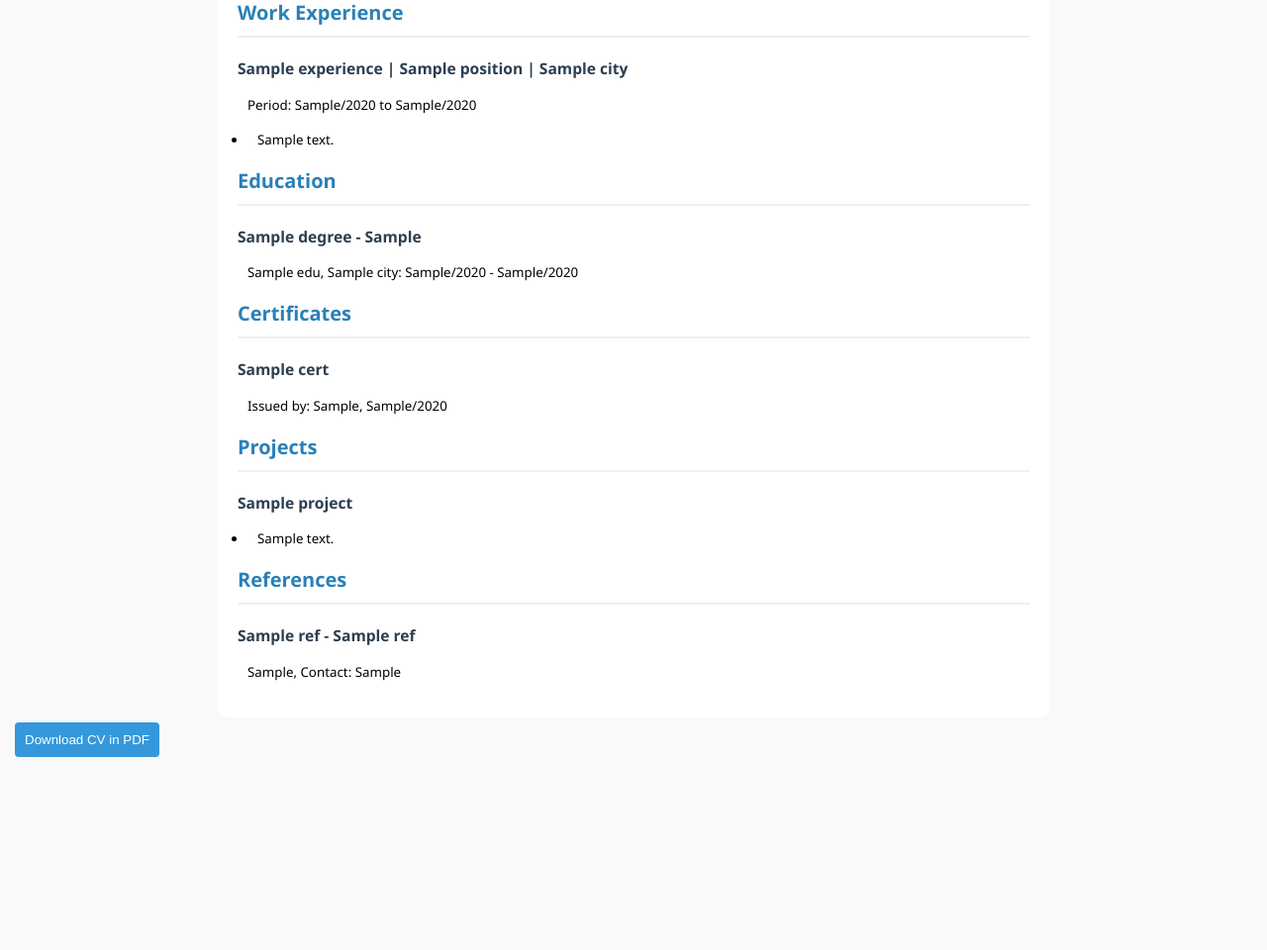
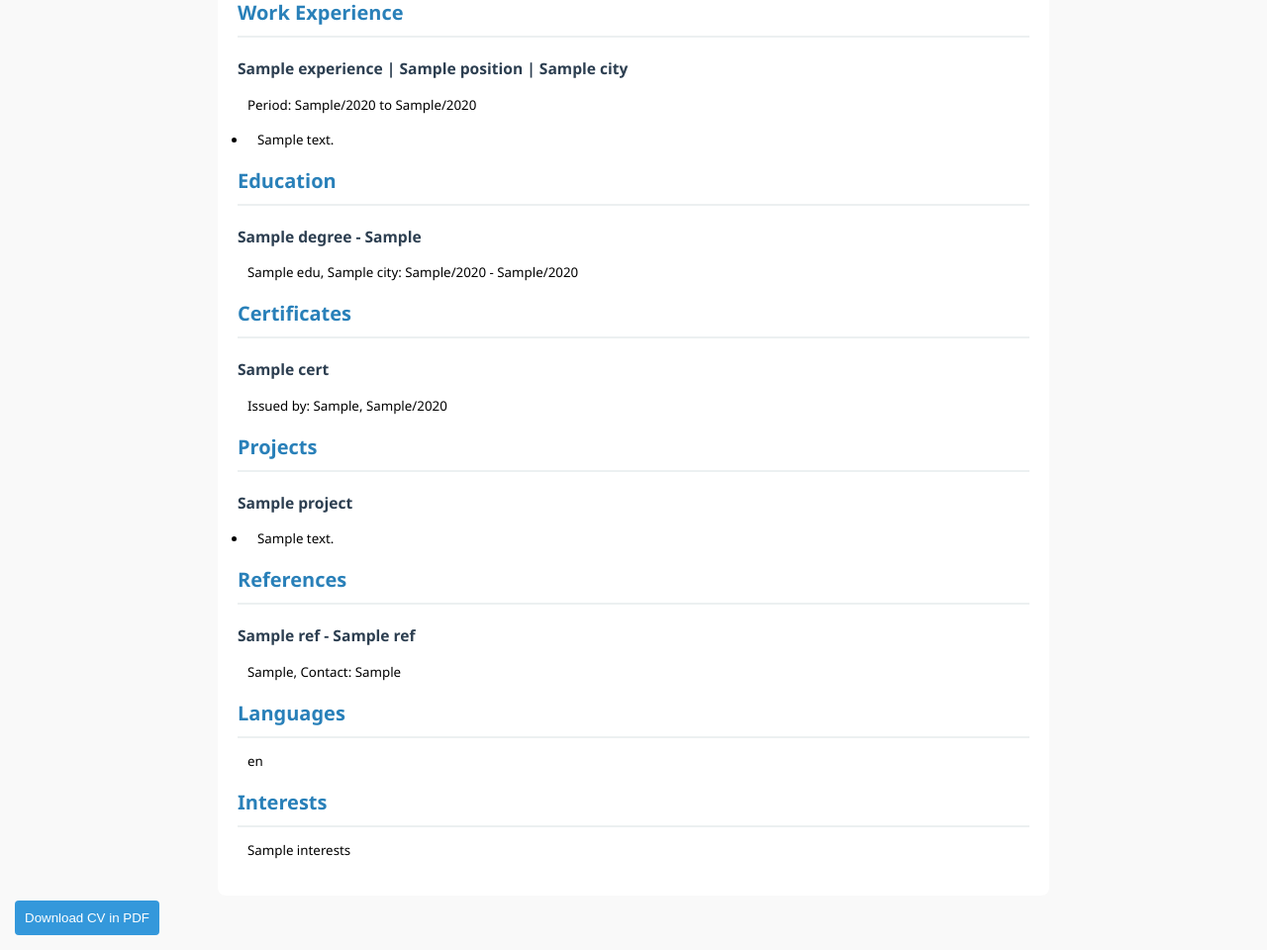
Before and after one commit to sumitambre/ATSFriendlyCV, a Flask app: template templates/showAI.html in a window 1280 px wide. Shown: the part 323-1283 px from the top of the page at 99% size. Before the commit the page ends 1088 px from the top, so only its background shows below. Run offline with Flask 3, Linux system fonts and the light colour scheme; the template is opened without the code that fills it: most values are stand-ins (such as "Sample title", 1, 10 or a date in 2020); some libraries are stand-ins or nearby versions.

Commit message:
Update showAI.html

```diff
--- a/templates/showAI.html
+++ b/templates/showAI.html
@@ -98,6 +98,19 @@
                 <p>{{ reference.referenceCompany }}, Contact: {{ reference.contactInformation }}</p>
                 {% endfor %}
             </div>
+
+             <!-- Languages Section -->
+    <div class="section" {% if not cv_data_constant.languages %}style="display:none" {% endif %}>
+        <h2>Languages</h2>
+        <p>{{ cv_data_constant.languages }}</p>
+    </div>
+
+    <!-- Interests Section -->
+    <div class="section" {% if not cv_data_constant.interests %}style="display:none" {% endif %}>
+        <h2>Interests</h2>
+        <p>{{ cv_data_constant.interests }}</p>
+    </div>
+
         </div>
     </div>
     <div>
```
